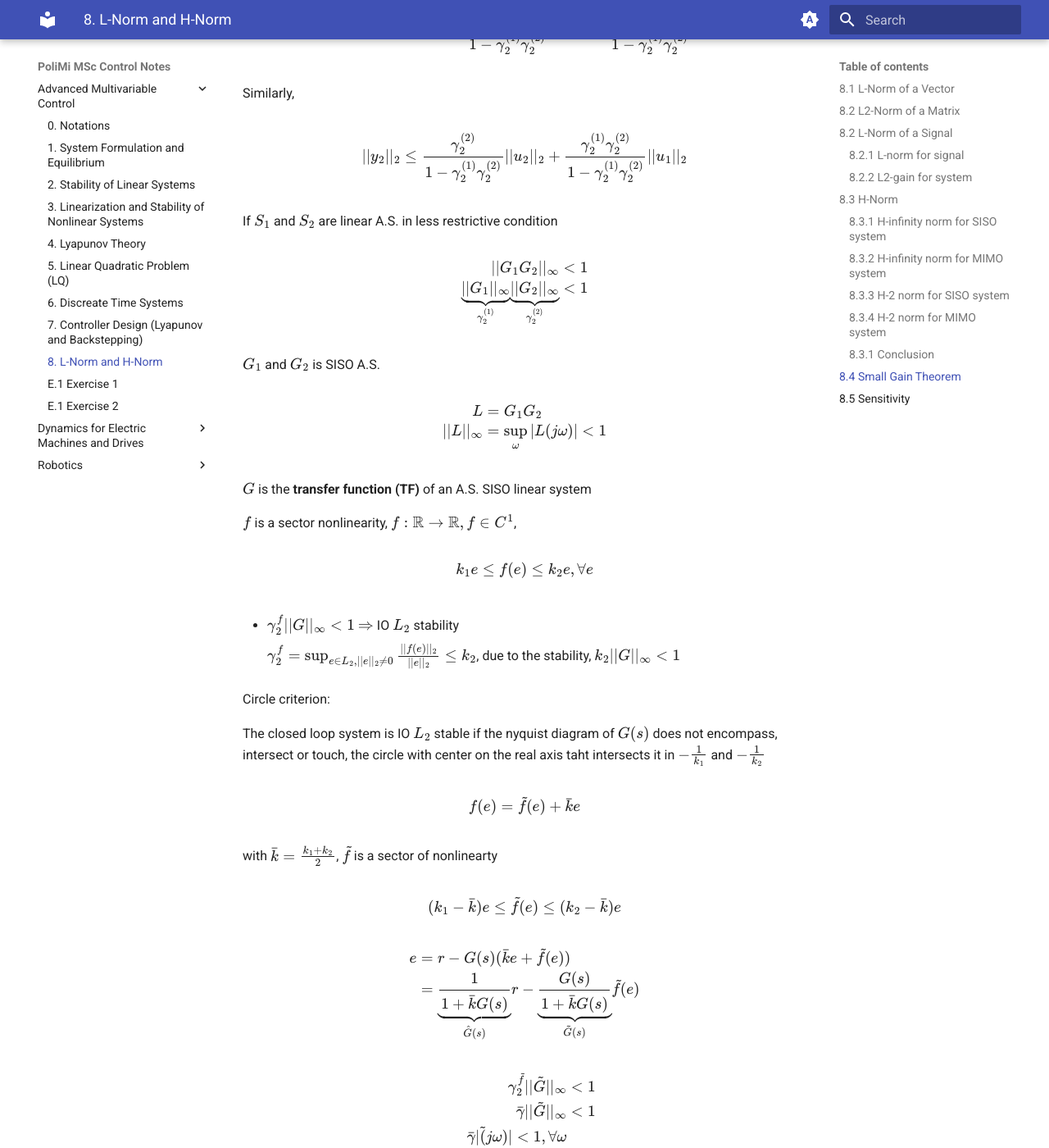
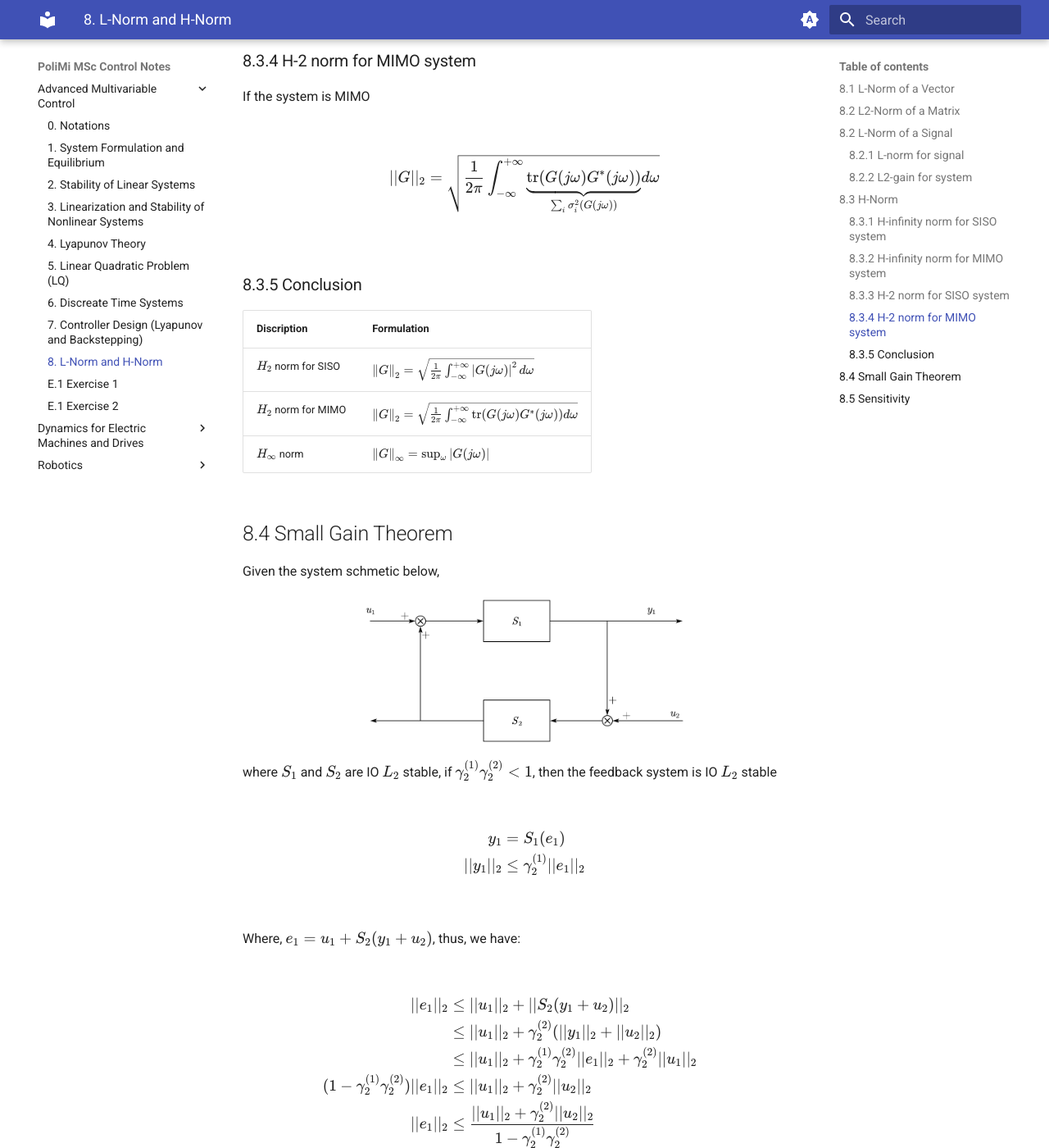
Before and after one commit to hari-robotics/polimi-msc-control-notes, an MkDocs documentation site: the page built from docs/advanced-multivariable-control/chapter8.md, in a window 1280 px wide and 1400 px high, scrolled down 6893 px. Shown: the whole window at 82% size. Built offline with MkDocs 1.6.1 and Material for MkDocs 9.7.7, drawn with Linux system fonts in a browser that asks for light colours; comment, search, counter and statistics services are not loaded; some of the changed text lies outside the part shown.

Commit message:
change math render from mathjax to katex to improve rendering speed, update content on ch8 of advanced ctl

```diff
--- a/docs/advanced-multivariable-control/chapter8.md
+++ b/docs/advanced-multivariable-control/chapter8.md
@@ -130,7 +130,12 @@
     u(t) &= \left\{\begin{aligned}
     1,\quad 0<t<1\\
     0,\quad \text{otherwise}
-    \end{aligned}\right. \\ \hfill \\
+    \end{aligned}\right.
+    \end{aligned}
+    $$
+
+    $$
+    \begin{aligned}
     ||u||_2 &= \sqrt{\int_0^{+\infty} u^2(t)dt} = 1 \Rightarrow u \in L_2 \\
     ||y||_2 &= \sqrt{\int_0^{+\infty}y^2(t)dt} = +\infty \\
     \gamma_{2} &= \sup_{u\in L_2, ||u||_2 \neq 0} \frac{||y||_2}{||u||_2} = +\infty
@@ -251,7 +256,7 @@
 ||G||_2 = \sqrt{\frac{1}{2\pi}\int_{-\infty}^{+\infty}\underbrace{\text{tr}(G(j\omega)G^*(j\omega))}_{\sum_i \sigma_i^2(G(j\omega))}d\omega}
 $$
 
-### 8.3.1 Conclusion
+### 8.3.5 Conclusion
 | Discription | Formulation|
 |----|----|
 | $H_2$ norm for SISO | $\left\lVert G \right\rVert_2 = \sqrt{\frac{1}{2\pi}\int_{-\infty}^{+\infty} \left\lvert G(j\omega) \right\rvert^2 d\omega}$ |
@@ -260,54 +265,94 @@
 
 
 ## 8.4 Small Gain Theorem
+Given the system schmetic below,
 
-$S_1$ and $S_2$ are IO $L_2$ stable, then the feedback system is IO $L_2$ stable if $\gamma_2^{(1)}\gamma_2^{(2)} < 1$
+<figure markdown="span">
+    ![](pics/chapter8/figure3.png){ width="400" }
+</figure>
+
+where $S_1$ and $S_2$ are IO $L_2$ stable, if $\gamma_2^{(1)}\gamma_2^{(2)} < 1$, then the feedback system is IO $L_2$ stable
 
 $$
 \begin{aligned}
 y_1 &= S_1(e_1) \\
-||y_1||_2 &\leq \gamma_2^{(1)} ||e_1||_2 \\
-e_1 &= u_1 + S_2(y_1 + u_2) \\
-||e_1||_2 &\leq ||u_1||_2 + ||S_2(y_1+u_2)|| \\
-&\leq ||u_1||_2 \gamma_2^{(2)} (||y_1||_2 + ||u_2||_2) \\
-&\leq ||u_1||_2 + \gamma_2^{(1)}\gamma_2^{(2)}||e_1||_2 + \gamma_2^{(2)}||u_1||_2 \\
-||e_1||_2(1-\gamma_2^{(1)}\gamma_2^{(2)}) &\leq ||u_1||_2+\gamma_2^{(2)}||u_2||_2 \\
-||e_1||_2 &\leq \frac{||u_1||_2+\gamma_2^{(2)}||u_2||_2}{1-\gamma_2^{(1)}\gamma_2^{(2)}} \\
-||y_1||_2 &\leq \frac{\gamma_2^{(1)}}{1-\gamma_2^{(1)}\gamma_2^{(2)}}||u_1||_2 + \frac{\gamma_2^{(1)}\gamma_2^{(2)}}{1-\gamma_2^{(1)}\gamma_2^{(2)}}||u_2||_2
+||y_1||_2 &\leq \gamma_2^{(1)} ||e_1||_2
 \end{aligned}
 $$
 
-Similarly,
+Where, $e_1 = u_1 + S_2(y_1 + u_2)$, thus, we have:
+
+$$
+\begin{aligned}
+||e_1||_2 &\leq ||u_1||_2 + ||S_2(y_1+u_2)||_2 \\
+&\leq ||u_1||_2 + \gamma_2^{(2)} (||y_1||_2 + ||u_2||_2) \\
+&\leq ||u_1||_2 + \gamma_2^{(1)}\gamma_2^{(2)}||e_1||_2 + \gamma_2^{(2)}||u_1||_2 \\
+(1-\gamma_2^{(1)}\gamma_2^{(2)})||e_1||_2 &\leq ||u_1||_2+\gamma_2^{(2)}||u_2||_2 \\
+||e_1||_2 &\leq \frac{||u_1||_2+\gamma_2^{(2)}||u_2||_2}{1-\gamma_2^{(1)}\gamma_2^{(2)}} \\
+||y_1||_2 \leq \gamma_2^{(1)}||e_1||_2 &\leq \frac{\gamma_2^{(1)}}{1-\gamma_2^{(1)}\gamma_2^{(2)}}||u_1||_2 + \frac{\gamma_2^{(1)}\gamma_2^{(2)}}{1-\gamma_2^{(1)}\gamma_2^{(2)}}||u_2||_2
+\end{aligned}
+$$
+
+Similarly, we have:
 
 $$
 ||y_2||_2 \leq \frac{\gamma_2^{(2)}}{1-\gamma_2^{(1)}\gamma_2^{(2)}}||u_2||_2 + \frac{\gamma_2^{(1)}\gamma_2^{(2)}}{1-\gamma_2^{(1)}\gamma_2^{(2)}}||u_1||_2
 $$
 
-If $S_1$ and $S_2$ are linear A.S. in less restrictive condition
+!!! quote
 
-$$
-\begin{aligned}
-||G_1G_2||_\infty &< 1 \\
-\underbrace{||G_1||_\infty}_{\gamma_2^{(1)}}\underbrace{||G_2||_\infty}_{\gamma_2^{(2)}} &< 1
-\end{aligned}
-$$
+    If $S_1$ and $S_2$ are linear systems, within the following conditions:
 
-$G_1$ and $G_2$ is SISO A.S.
+    $$
+    \begin{aligned}
+    ||S_1S_2||_\infty &< 1 \\
+    \underbrace{||S_1||_\infty}_{\gamma_2^{(1)}}\underbrace{||S_2||_\infty}_{\gamma_2^{(2)}} &< 1
+    \end{aligned}
+    $$
 
-$$
-\begin{aligned}
-L &= G_1G_2 \\
-||L||_\infty &= \sup_\omega |L(j\omega)| < 1
-\end{aligned}
-$$
+    The system is A.S., $||S_1S_2||_\infty < 1$ is a less restirctive condition.
 
-$G$ is the __transfer function (TF)__ of an A.S. SISO linear system
+!!! example
 
-$f$ is a sector nonlinearity, $f: \mathbb R \to \mathbb R, f \in C^1$,
+    We try to extend this result into SISO systems, given $G_1(s)$ and $G_2(s)$ are SISO A.S. systems
 
-$$
-k_1 e \leq f(e) \leq k_2 e, \forall e
-$$
+    <figure markdown="span">
+        ![](pics/chapter8/figure4.png){ width="400" }
+    </figure>
+
+    The sign here does not metter because we use the triangular inequality, and we have:
+
+    $$
+    \begin{aligned}
+    L(s) &= G_1(s)G_2(s) \\
+    ||L||_\infty &< 1 \\
+    ||L||_\infty &= \sup_\omega |L(j\omega)| < 1
+    \end{aligned}
+    $$
+
+    Given a example Nyquist plot figure:
+
+    <figure markdown="span">
+        ![](pics/chapter8/figure5.png){ width="400" }
+    </figure>
+
+    In this example, the system have the nyquist plot in orange trajectory, the gain is always smaller than 1, which satisfy the condition $||L||_\infty < 1$, the system is A.S.
+
+    But even if the system does not satisfy the condition (the pink trajectory), the system is still A.S.
+
+    As long as the nyquist plot the system does not includes the $(-1,0)$ point, the system is stable.
+
+Considering the nonlinear system,
+
+<figure markdown="span">
+    ![](pics/chapter8/figure6.png){ width="400" }
+</figure>
+
+Where $G$ is the __transfer function (TF)__ that are A.S., and $f$ is a sector nonlinearity, $f: \mathbb R \to \mathbb R, f \in C^1$, and satisfy: $k_1 e \leq f(e) \leq k_2 e, \forall e$.
+
+<figure markdown="span">
+    ![](pics/chapter8/figure7.png){ width="400" }
+</figure>
 
 * $\gamma_2^f ||G||_\infty < 1$ $\Rightarrow$ IO $L_2$ stability
 
--- /dev/null
+++ b/docs/javascripts/katex.js
@@ -0,0 +1,10 @@
+document$.subscribe(({ body }) => {
+    renderMathInElement(body, {
+      delimiters: [
+        { left: "$$",  right: "$$",  display: true },
+        { left: "$",   right: "$",   display: false },
+        { left: "\\(", right: "\\)", display: false },
+        { left: "\\[", right: "\\]", display: true }
+      ],
+    })
+  })
--- a/mkdocs.yml
+++ b/mkdocs.yml
@@ -88,9 +88,21 @@
   - search
   - meta
 
+# ## Mathjax <<<<<<<<<<<<<<<<<<<<<<<<<<<<<<<<<<<<<<<<<<
+# extra_javascript:
+#   - javascripts/mathjax.js
+#   - https://unpkg.com/mathjax@3/es5/tex-mml-chtml.js
+# ## >>>>>>>>>>>>>>>>>>>>>>>>>>>>>>>>>>>>>>>>>>>>>>>>>>
+
+## Ketax <<<<<<<<<<<<<<<<<<<<<<<<<<<<<<<<<<<<<<<<<<<<
 extra_javascript:
-  - javascripts/mathjax.js
-  - https://unpkg.com/mathjax@3/es5/tex-mml-chtml.js
+  - javascripts/katex.js
+  - https://unpkg.com/katex@0/dist/katex.min.js
+  - https://unpkg.com/katex@0/dist/contrib/auto-render.min.js
+
+extra_css:
+  - https://unpkg.com/katex@0/dist/katex.min.css
+## >>>>>>>>>>>>>>>>>>>>>>>>>>>>>>>>>>>>>>>>>>>>>>>>>>
 
 extra:
   analytics:
```
Also changed, not shown: docs/advanced-multivariable-control/pics/chapter8/figure3.png (added), docs/advanced-multivariable-control/pics/chapter8/figure4.png (added), docs/advanced-multivariable-control/pics/chapter8/figure5.png (added), docs/advanced-multivariable-control/pics/chapter8/figure6.png (added), docs/advanced-multivariable-control/pics/chapter8/figure7.png (added).
